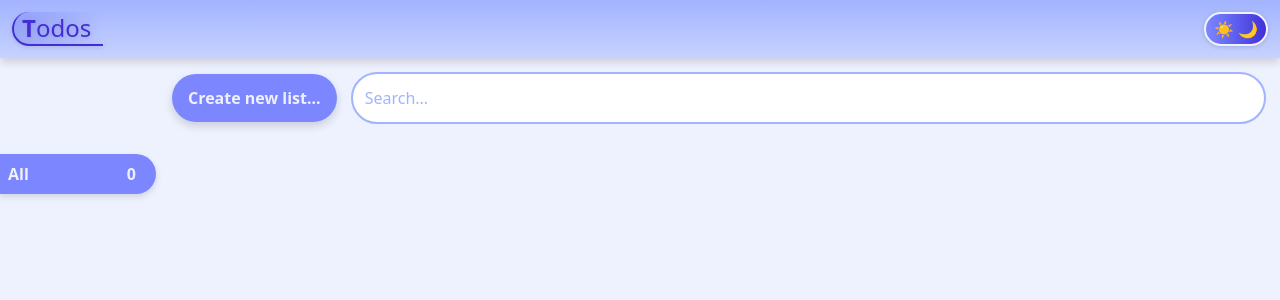
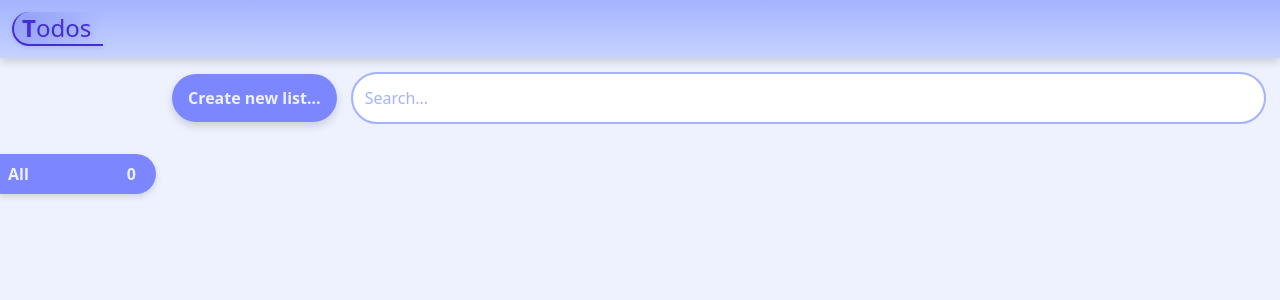
Before and after one commit to Ahtoh1337/todos, a React (Vite) app: page / in a window 1280 px wide. Shown: the top 300 px of the page. Built offline with nearby package versions, Linux system fonts and the light colour scheme.

Commit message:
Remove list color and night mode button

```diff
--- a/src/Header.tsx
+++ b/src/Header.tsx
@@ -12,11 +12,5 @@ export const Header = observer(function () {
         first-letter:font-bold">
             {import.meta.env.VITE_APP_TITLE}
         </div>
-        <button className="bg-linear-to-r from-indigo-400 to-indigo-700
-        px-2 rounded-full
-        drop-shadow-sm border-2 border-indigo-50
-        hover:from-indigo-500 hover:to-indigo-800 hover:border-indigo-300">
-            ☀️ 🌙
-        </button>
     </div>
 })
--- a/src/Todos.ts
+++ b/src/Todos.ts
@@ -20,15 +20,10 @@ export class Todo {
 
 
 
-export type TodoListColor = "red" | "green" | "blue" | "yellow" | "pink" | "default";
-
-
-
 export class TodoList {
     id: number
     pinned: boolean
     text: string
-    color?: TodoListColor
     todos: Todo[]
     labels: string[]
 
@@ -40,7 +35,6 @@ export class TodoList {
         })
         this.id = app._listNextId++;
         this.pinned = false;
-        this.color = "default";
         this.todos = [];
         this.labels = [];
         this.text = text;
```
